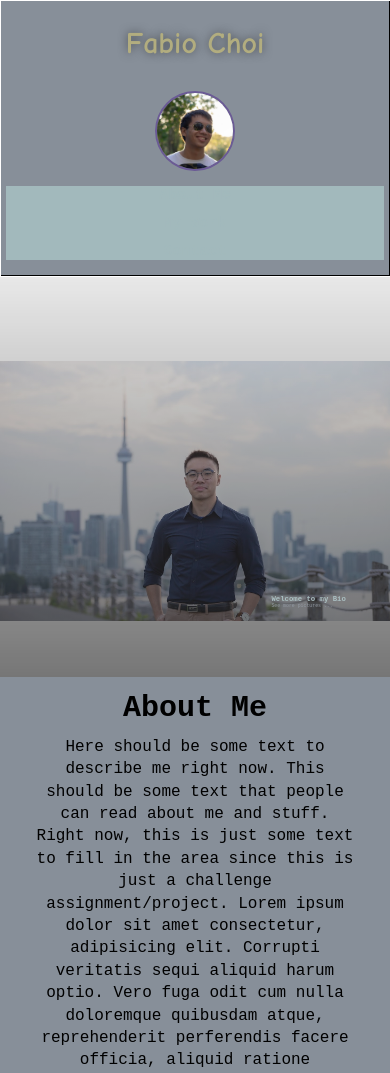
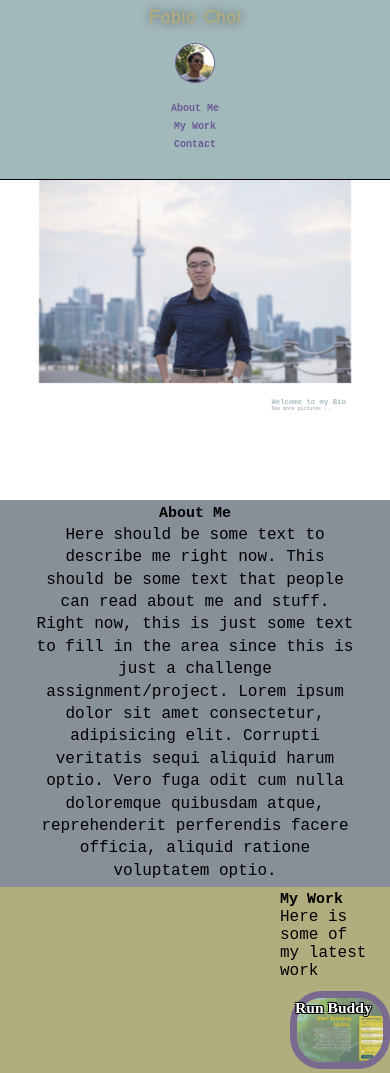
Before and after one commit to fchoi1/my-bio, a plain HTML site: page index.html in a window 390 px wide. Shown: the top 1073 px of the page. Drawn offline with Linux system fonts and the light colour scheme.

Commit message:
adding mobile screens

```diff
--- a/assets/css/styles.css
+++ b/assets/css/styles.css
@@ -164,18 +164,21 @@ section{
     margin: 10px;
 }
 
+.project .project-image{
+    text-decoration: none;
+}
+
 .project .project-name{
     position: absolute;
     top: 80%;
     left: 5%;
-    color: var(--color2);
+    color: white;
+    font-family:'Times New Roman', Times, serif;
+    font-stretch: expanded;
     margin: 0;
     padding: 0;
-    font-size: 1vw;
-}
-
-.project .project-image{
-    text-decoration: none;
+    font-size: 2vw;
+    z-index: 2;
 }
 
 .project .project-image img{
@@ -185,8 +188,12 @@ section{
     object-position: left top;
     border: 2mm solid var(--color4);
     border-radius: 2em;
+    opacity: 0.8
+ }
 
- }
+ .project:hover .project-image img{
+    opacity: 1
+}
 
 /* Larger img */
 
@@ -196,8 +203,12 @@ section{
 }
 
 .large-img .large-h3{
-    top: 85%;
-    font-size: 2vw;
+    top: 10%;
+    font-size: 3vw;
+}
+
+.large-img .project-image img{
+    object-position: left 35%;
 }
 
 .contact{
@@ -219,6 +230,11 @@ section{
     color: black;
     padding: 1% 10px 1% 260px;
 }
+
+.strokeme {
+    color: white;
+    text-shadow: -1px -1px 0 #000, 1px -1px 0 #000, -1px 1px 0 #000, 1px 1px 0 #000;
+  }
 
 
 @media screen and (max-width: 1100px) { /* max width for 1100, proprties will have theses */
@@ -260,6 +276,14 @@ section{
         font-size: 30px;
     }
 
+    .project .project-name{
+        font-size: 2vw;
+    }
+
+    .large-img .large-h3{
+        font-size: 4vw;
+    }
+
     .project, .large-img{
         min-width: 300px;
     }
@@ -267,8 +291,6 @@ section{
     .large-img img, .project a img{
         border: 1mm solid var(--color4);
     }
-
-
 
 }
 
@@ -282,15 +304,63 @@ section{
 }
 
 @media screen and (max-width: 575px) { /* max width for 575px, proprties will have theses */
+    body{
+        overflow-x: hidden;
+        margin: 0;
+        padding: 0;
+    }
     header{
-        position: sticky;
-        padding: 5px;
-        margin: 1px;
-        z-index: 1;
-        background-color: var(--color3);
-        color: var(--color1);
+        padding: 0px;
+        margin: 0px;
+        height: 180px;
         width: 100%; /* Width of side bar */
         border-bottom: 1px solid black;
+        border-right: 0px ;
+        overflow-x: hidden;
+    }
+    /*
+    header{
+        font-family: var(--font1); /* Font perference in order
+        position: fixed;
+        z-index: 1;
+        background-color: var(--color1);
+        height: 100%;
+        width: 250px; /* Width of side bar
+        text-align: center;
+    }
+    */
+
+    header h1{
+        font-family: var(--font2); /* Font perference in order */
+        padding: 5px 0px;
+        font-size: 20px;
+    }
+
+    header h1 a{
+        color: var(--color2);
+        text-decoration: none;
+        margin: 10px 0px;
+    }
+
+    header img{
+        margin: 10px 0px;
+        border: 1px solid var(--color4);
+        height: 140px;
+    }
+
+    header .navigation{
+        padding: 10px;
+        top: 76px;
+    }
+
+    header .navigation ul li{
+        margin-bottom: 0px;
+    }
+
+    header .navigation a{
+        font-size: 10px;
+        color: var(--color4);
+        font-weight: 700;
     }
 
     header .navigation{
@@ -299,21 +369,47 @@ section{
 
     header img{
         margin: 10px 0px;
-        height: 80px;
+        height: 40px;
         width: auto;
+    }
+
+    .hero{
+        background-image: url('../images/Fabio_CN_Tower.jpg');
+        /* Image position and scaling for all screens */
+        background-size: 80%;
+        background-attachment: local ;
+        background-repeat: no-repeat;
+        background-position: 50% 60%;
+        height: 500px;
+        width: 100%;
+        opacity: 0.9;
+        transition: 0.3s;
     }
 
     section{
         padding: 1%;
     }
+    .project{
+        position: relative;
+        height: 20vw;
+        width: 45%;
+        min-width: 100px;
+        margin: 10px;
+    }
 
-    .project img{
-        margin: 10px;
-        height: 50px;
-        width:  50px;
-        object-fit: cover;
-        object-position: 10% 60%;
-        border: 1mm solid var(--color4);
+    .intro{
+        text-align: center;
+        background-color: var(--color3);
+    }
+
+    .intro h2{
+        margin: 1px 0;
+        font-size: 15px;
+    }
+
+    .work-subtitle h2{
+        font-size: 15px;
+        padding-bottom: 0.3%;
     }
 
 }
--- a/index.html
+++ b/index.html
@@ -44,21 +44,21 @@
         </div>
         <!-- Run Buddy -->
         <div class="project large-img" id="run-buddy">
-            <h3 class="project-name large-h3">Run Buddy</h3>
+            <h3 class="project-name large-h3 strokeme">Run Buddy</h3>
             <a class="project-image" href="https://fchoi1.github.io/run-buddy/">
                 <img src="./assets/images/run-buddy.png" alt="Run Buddy!">
             </a>
         </div>
         <!-- Robot Gladiators -->
         <div class="project" id="robot-gladiators">
-            <h3 class="project-name">Robot Gladiators</h3>
+            <h3 class="project-name strokeme">Robot Gladiators</h3>
             <a class="project-image" href="https://fchoi1.github.io/robot-gladiators/">
                 <img src="./assets/images/robot-gladiators.png" alt="Robot Gladiators!">
             </a>
         </div>
         <!-- Challenge 1: Octo telegram  -->
         <div class="project" id="Octo telegram">
-            <h3 class="project-name"> Challenge 1: Octo telegram</h3>
+            <h3 class="project-name strokeme"> Challenge 1: Octo telegram</h3>
             <a class="project-image" href="https://fchoi1.github.io/robot-gladiators/">
                 <img src="./assets/images/Horiseon.PNG" alt="Challenge 1: Horiseon">
             </a>
@@ -66,7 +66,7 @@
         </div>
         <!-- Challenge 2: my Bio  -->
         <div class="project" id="my-bio">
-            <h3 class="project-name"> Challenge 2: My Bio</h3>
+            <h3 class="project-name strokeme"> Challenge 2: My Bio</h3>
             <a class="project-image" href="https://fchoi1.github.io/my-bio/">
                 <img src="./assets/images/my-bio.png" alt="Challenge 2: My Bio">
             </a>
```
